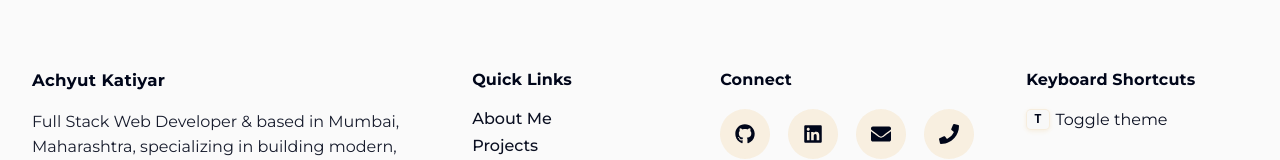
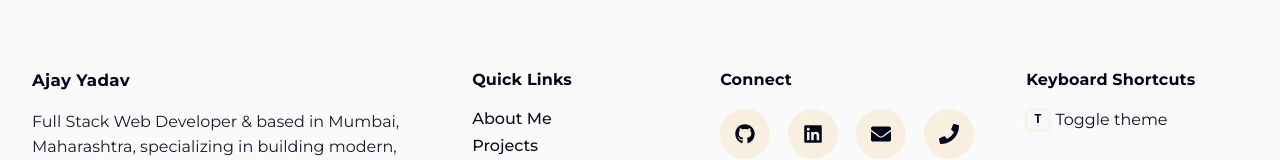
Before and after one commit to Ajay-Yadav-123/Latest-Portfolio, a React (Create React App) app: page / in a window 1280 px wide. Shown: the part 4944-5104 px from the top of the page. Built offline with nearby package versions, Linux system fonts and the light colour scheme.

Commit message:
Initial commit

```diff
--- a/src/components/Footer.jsx
+++ b/src/components/Footer.jsx
@@ -8,7 +8,7 @@ export default function Footer() {
       <div className="footer-main-grid">
         {/* About */}
         <div className="footer-about">
-          <h4 className="footer-name">Achyut Katiyar</h4>
+          <h4 className="footer-name">Ajay Yadav</h4>
           <div className="footer-bio">
             Full Stack Web Developer &amp; based in Mumbai, Maharashtra, specializing in building modern, responsive websites and dynamic user interfaces.
           </div>
```
